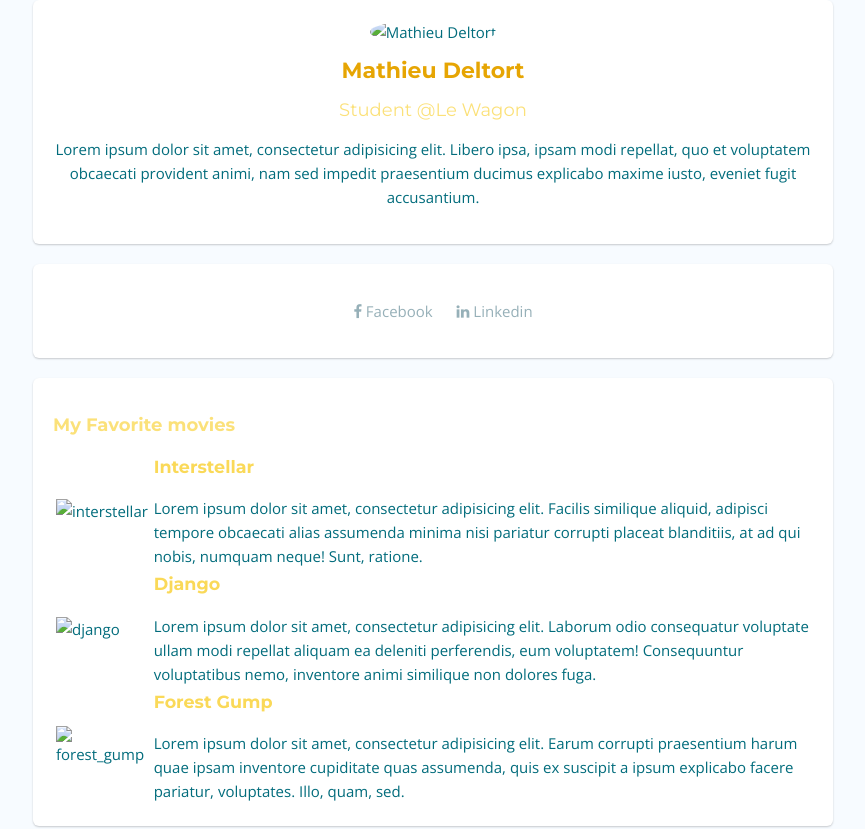
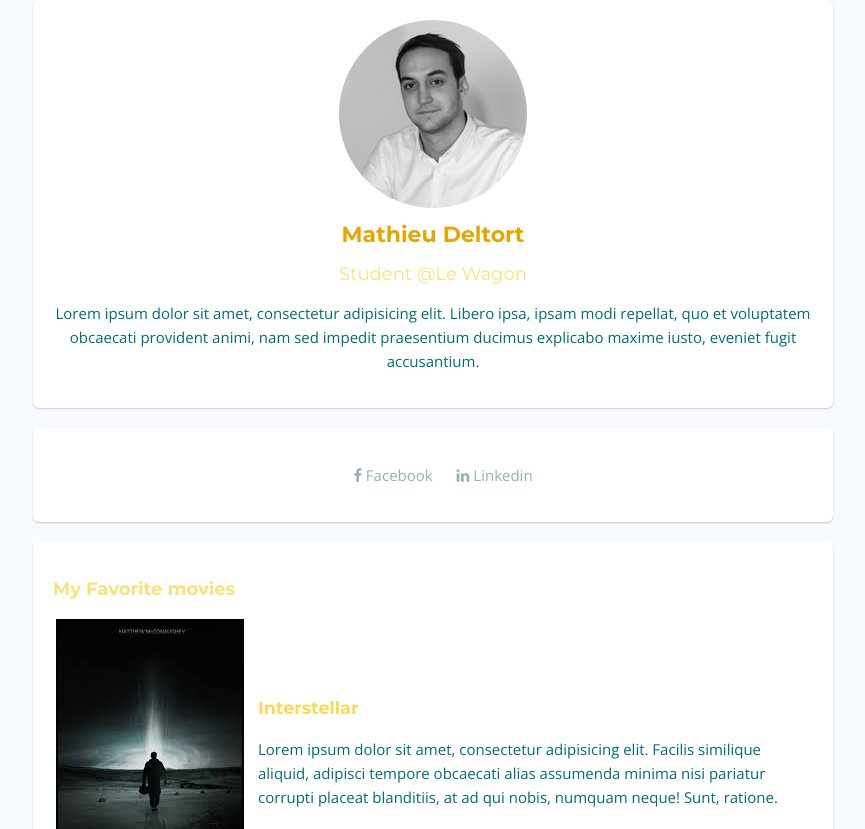
Before and after one commit to mdeltort/profile, a plain HTML site: page index.html in a window 1280 px wide. Shown: the top 829 px of the page, without its empty margins (207-1072 px from the left). Drawn offline with nearby package versions, Linux system fonts and the light colour scheme.

Commit message:
finished

```diff
--- a/index.html
+++ b/index.html
@@ -11,7 +11,7 @@
 
     <div class="container">
       <div class="card text-center">
-        <img src="images/mathieu.png" alt="Mathieu Deltort" class='img-circle'>
+        <img src="images/mathieu.jpeg" alt="Mathieu Deltort" class='img-circle'>
         <h1>Mathieu Deltort</h1>
         <h2>Student @Le Wagon</h2>
 
@@ -41,7 +41,7 @@
           <tbody>
             <tr>
               <td>
-                <img src="images/interstellar.png" alt="interstellar">
+                <img src="images/interstellar.jpeg" alt="interstellar">
               </td>
               <td>
                 <h3 id="movie-title">Interstellar</h3>
@@ -50,7 +50,7 @@
             </tr>
             <tr>
               <td>
-                <img src="images/django.png" alt="django">
+                <img src="images/django.jpeg" alt="django">
               </td>
               <td>
                 <h3 id="movie-title">Django</h3>
@@ -59,7 +59,7 @@
             </tr>
             <tr>
               <td>
-                <img src="images/forest_gump.png" alt="forest_gump">
+                <img src="images/forest_gump.jpeg" alt="forest_gump">
               </td>
               <td>
                 <h3 id="movie-title">Forest Gump</h3>
```
Also changed, not shown: images/django.jpeg (renamed from images/django.jpg), images/forest_gump.jpeg (renamed from images/forest_gump.jpg), images/interstellar.jpeg (renamed from images/interstellar.jpg), images/mathieu.jpeg (renamed from images/mathieu.jpg).
